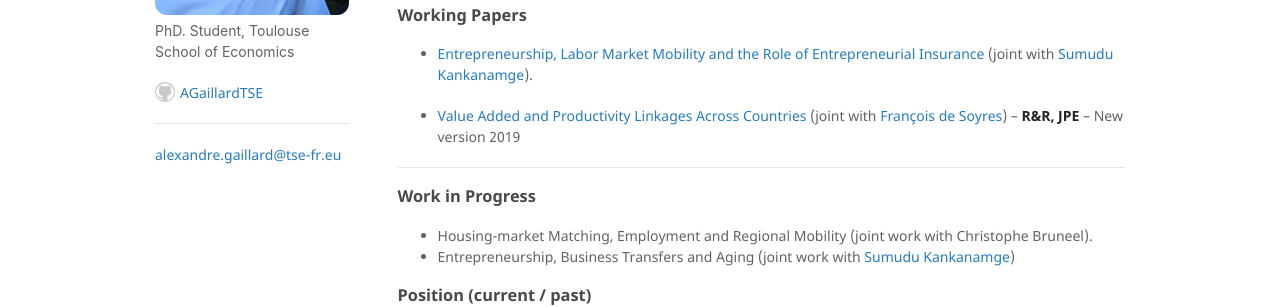
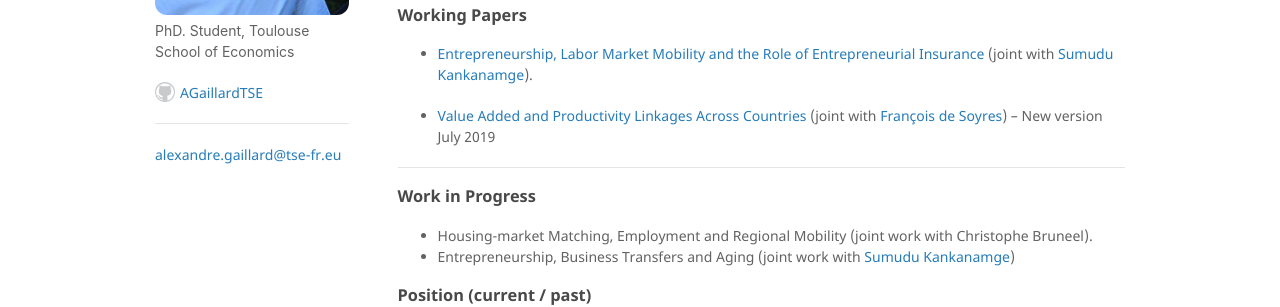
Before and after one commit to AGaillardTSE/AGaillardTSE.github.io, a Jekyll site: the page built from index.md, in a window 1280 px wide. Shown: the part 270-577 px from the top of the page. Built offline with Jekyll 4.4.1, drawn with Linux system fonts in a browser that asks for light colours; our own code applies the rules of GitHub Pages for plain Markdown files.

Commit message:
Update index.md

```diff
--- a/index.md
+++ b/index.md
@@ -16,7 +16,7 @@
 
 *   [Entrepreneurship, Labor Market Mobility and the Role of Entrepreneurial Insurance](http://agaillard.eu/projects/ELMM/) (joint with [Sumudu Kankanamge](http://kankanamge.free.fr/)).
 
-*   [Value Added and Productivity Linkages Across Countries](https://drive.google.com/open?id=1SmIQt6PKIBBBny2W8U9WKOfWFfXurHI) (joint with [François de Soyres](https://sites.google.com/site/francoisdesoyres/research)) -- **R&R, JPE** -- New version 2019
+*   [Value Added and Productivity Linkages Across Countries](http://agaillard.eu/projects/TCP/) (joint with [François de Soyres](https://sites.google.com/site/francoisdesoyres/research)) -- New version July 2019
 
 * * *
 
```
